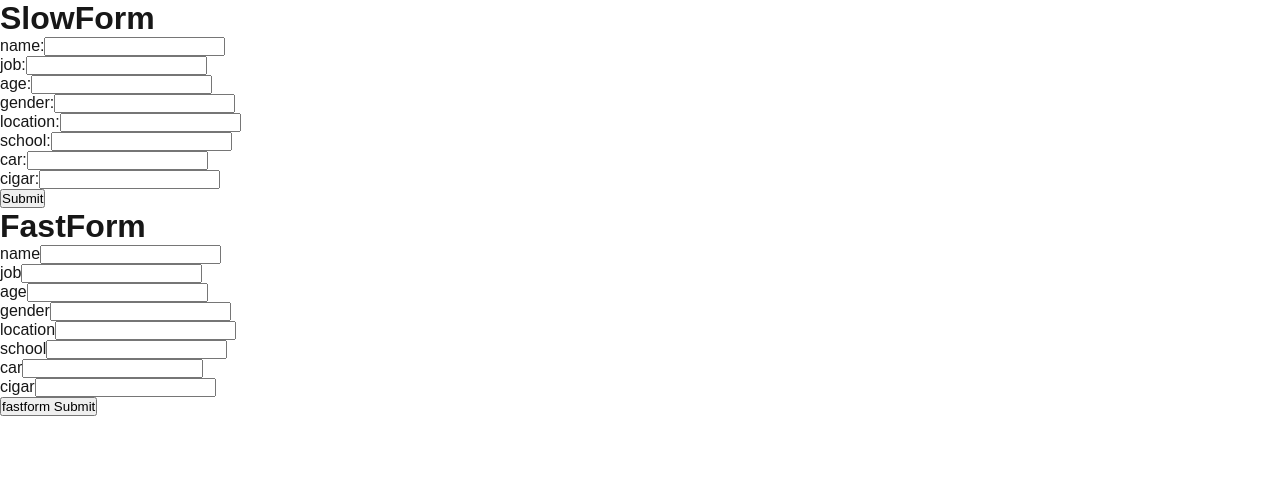
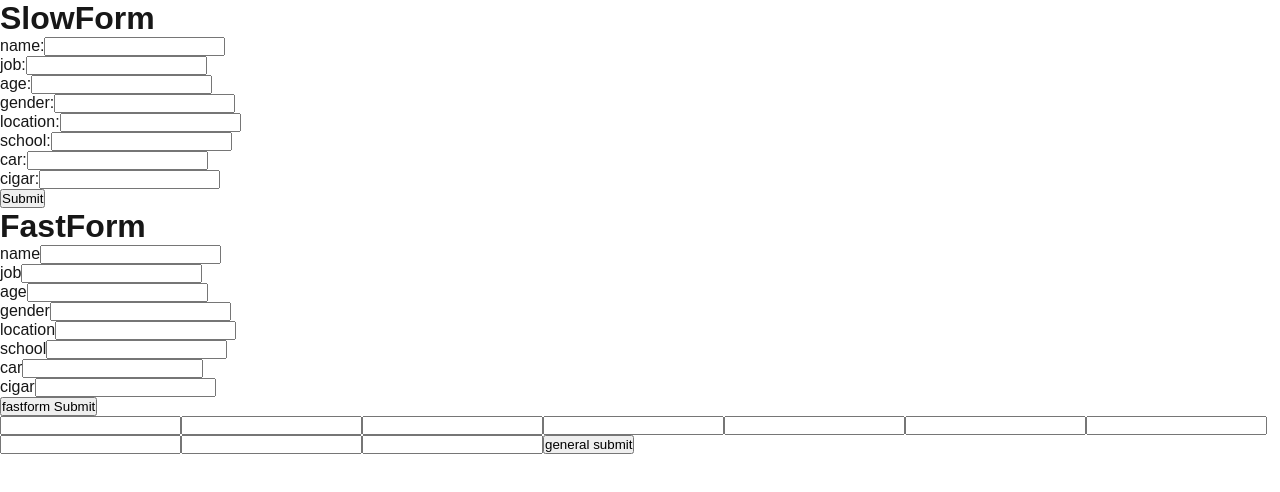
Before and after one commit to nggoong/form-optimization, a Next.js app: page / in a window 1280 px wide. Shown: the top 492 px of the page. Built offline with nearby package versions, Linux system fonts and the light colour scheme.

Commit message:
feat: fastform에 server action 연동 테스트

```diff
--- a/app/components/fastform/fastInput.tsx
+++ b/app/components/fastform/fastInput.tsx
@@ -12,6 +12,7 @@ const FastInput = ({name, wasSubmitted}: Props) => {
   const handleChange = (e:React.ChangeEvent<HTMLInputElement>) => {
     const currentTarget = e.currentTarget as HTMLInputElement;
     const value = currentTarget.value;
+    console.log(name, 'value:' + value)
     setInputValue(value);
   }
   const handleBlur = (e:React.FocusEvent<HTMLInputElement>) => {
@@ -29,7 +30,6 @@ const FastInput = ({name, wasSubmitted}: Props) => {
       onBlur={handleBlur}
       value={inputValue}
       pattern="[a-z]{3,10}"
-      required
       aria-describedby={displayErrorMessage ? `${name}-error`: undefined}
       />
       {displayErrorMessage ? (
--- /dev/null
+++ b/app/components/generalform/generalform.tsx
@@ -0,0 +1,23 @@
+import { userInputAction } from "@/app/util/serverActions/formAction";
+const GeneralForm = () => {
+
+  return (
+    <div>
+      <form action={userInputAction}>
+        <input type="text" name="name1"/>
+        <input type="text" name="name2"/>
+        <input type="text" name="name3"/>
+        <input type="text" name="name4"/>
+        <input type="text" name="name5"/>
+        <input type="text" name="name6"/>
+        <input type="text" name="name7"/>
+        <input type="text" name="name8"/>
+        <input type="text" name="name9"/>
+        <input type="text" name="name10"/>
+        <button type="submit">general submit </button>
+      </form>
+    </div>
+  );
+};
+
+export default GeneralForm;
--- a/app/page.tsx
+++ b/app/page.tsx
@@ -2,6 +2,7 @@
 import Slowform from "./components/slowform/slowform";
 import Fastform from "./components/fastform/fastform";
 import { Profiler} from "react";
+import GeneralForm from "./components/generalform/generalform";
 const Home = () => {
   const onRender = (id:any, phase:any, actualDuration:any, baseDuration:any, startTime:any, commitTime:any) => {
     console.log('id: ' + id);
@@ -21,6 +22,7 @@ const Home = () => {
       <Profiler id="fastform" onRender={onRender}>
       <Fastform/>
       </Profiler>
+      <GeneralForm/>
     </>
   )
 }
--- /dev/null
+++ b/app/util/serverActions/formAction.ts
@@ -0,0 +1,7 @@
+'use server'
+
+export const userInputAction = async (value:FormData) => {
+  console.log('server action:::')
+  console.log(value);
+  console.log('server action:::')
+}
```
